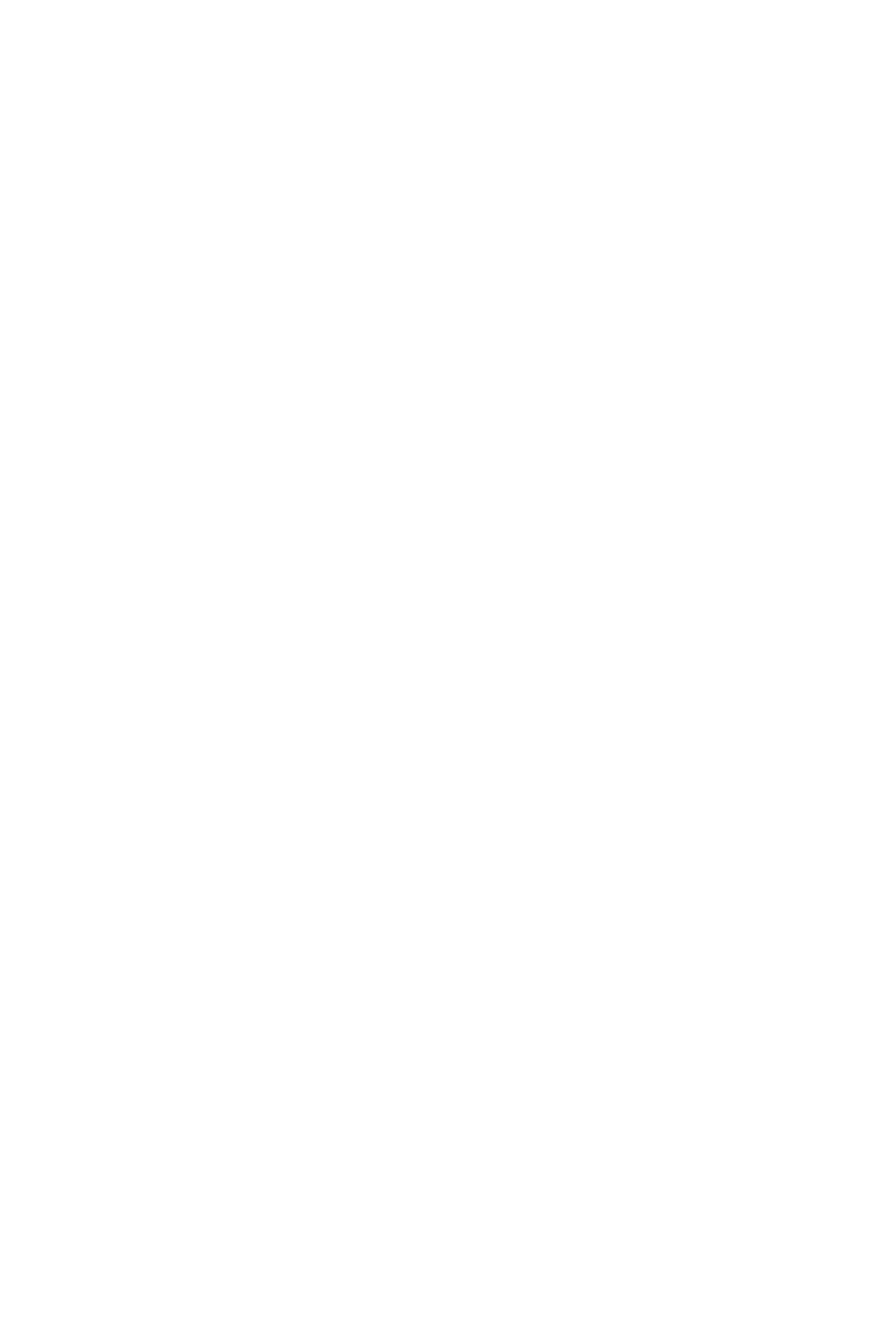
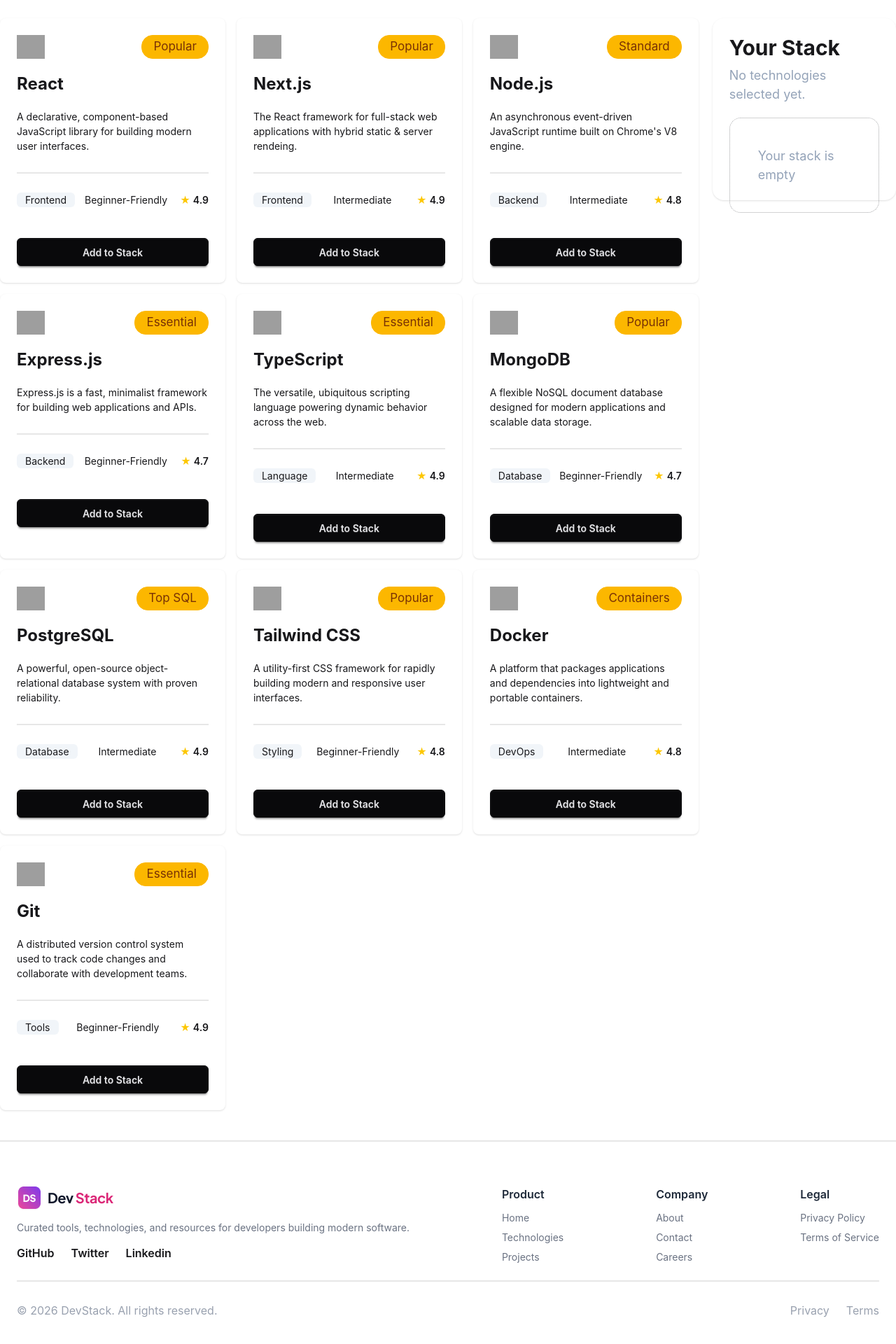
Before and after one commit to alhazuddin07/assignment-number-5, a React (Vite) app: page / in a window 1280 px wide. Shown: the part 688-2608 px from the top of the page at 70% size. Before the commit the page ends 800 px from the top, so only its background shows below. Built offline with nearby package versions, Linux system fonts and the light colour scheme; grey boxes are pictures that could not be loaded.

Commit message:
card complete

```diff
--- a/public/data.json
+++ b/public/data.json
@@ -13,7 +13,7 @@
     "id": "nextjs",
     "name": "Next.js",
     "category": "Frontend",
-    "description": "A React framework for building fast, scalable, and production-ready web applications.",
+    "description": "The React framework for full-stack web applications with hybrid static & server rendeing.",
     "icon": "https://icon.icepanel.io/Technology/svg/Next.js.svg",
     "rating": 4.9,
     "difficulty": "Intermediate",
@@ -23,17 +23,17 @@
     "id": "nodejs",
     "name": "Node.js",
     "category": "Backend",
-    "description": "A JavaScript runtime that allows developers to build fast and scalable server-side applications.",
+    "description": "An asynchronous event-driven JavaScript runtime built on Chrome's V8 engine.",
     "icon": "https://icon.icepanel.io/Technology/svg/Node.js.svg",
     "rating": 4.8,
     "difficulty": "Intermediate",
-    "badge": "Fast"
+    "badge": "Standard"
   },
   {
     "id": "expressjs",
     "name": "Express.js",
     "category": "Backend",
-    "description": "A minimal and flexible Node.js web framework for building APIs and server-side applications.",
+    "description": "Express.js is a fast, minimalist framework for building web applications and APIs.",
     "icon": "https://icon.icepanel.io/Technology/svg/Express.svg",
     "rating": 4.7,
     "difficulty": "Beginner-Friendly",
@@ -43,7 +43,7 @@
     "id": "typescript",
     "name": "TypeScript",
     "category": "Language",
-    "description": "A strongly typed programming language that builds on JavaScript for safer and more maintainable applications.",
+    "description": "The versatile, ubiquitous scripting language powering dynamic behavior across the web.",
     "icon": "https://icon.icepanel.io/Technology/svg/TypeScript.svg",
     "rating": 4.9,
     "difficulty": "Intermediate",
--- a/src/App.tsx
+++ b/src/App.tsx
@@ -2,20 +2,28 @@
 import Banner from "./Components/Banner"
 import Nav from "./Components/Nav"
 import Card from "./Components/Card"
+import type { Icard } from "./types/card"
+import Footer from "./Components/Footer"
+
+
+const cardsFetch = async ():Promise<Icard[]> => {
+  const res = await fetch("/data.json");
+  const data = await res.json();
+  return data;
+}
 
 
 function App() {
-
+  const cardsPromise = cardsFetch();
 
   return (
     <>
-
       <Nav />
       <Banner />
       <Suspense fallback={<p>Loading...</p>}>
-        <Card />
+        <Card cardsPromise={cardsPromise}/>
+        <Footer />
       </Suspense>
-
     </>
   )
 }
--- /dev/null
+++ b/src/Components/AllCard.tsx
@@ -0,0 +1,39 @@
+import React from 'react';
+import type { Icard } from '../types/card';
+
+const AllCard = ({ card }:{card:Icard}) => {
+
+
+
+    return (
+        <div className="card bg-base-100 shadow-sm">
+            <div className="card-body space-y-3">
+
+                <div className="flex justify-between">
+                    <img className='w-10' src={card.icon} alt="" />
+                    <span className="badge badge-xs badge-warning text-[17px] p-4 rounded-2xl">{card.badge}</span>
+                </div>
+                <div className='text-2xl font-bold'>{card.name}</div>
+                <div>{card.description}</div>
+
+                <div className='divider'></div>
+
+                <div className='flex justify-between items-center'>
+                    <div className='bg-[#F1F5F9] px-3 rounded-md'>{card.category}</div>
+                    <div>{card.difficulty}</div>
+                    <div className='font-semibold'>
+                        <span className='text-yellow-400 p-1'>★</span>
+                        {card.rating}
+                    </div>
+                </div>
+
+                <div className="mt-6">
+                    <button className="btn btn-neutral btn-block rounded-md">Add to Stack</button>
+                </div>
+            </div>
+
+        </div>
+    );
+};
+
+export default AllCard;
--- a/src/Components/Card.tsx
+++ b/src/Components/Card.tsx
@@ -1,14 +1,55 @@
-import React from 'react';
+import React, { use } from 'react';
+import type { Icard } from '../types/card';
+import AllCard from './AllCard';
 
-const Card = () => {
+
+interface CardsProps {
+    cardsPromise: Promise<Icard[]>
+};
+
+const Card = ({ cardsPromise }: CardsProps) => {
+    const cards = use(cardsPromise);
+    // console.log(cards, "cards")
+
     return (
-        <>
-            <div className='container mx-auto'>
+        <div className='container mx-auto'>
+
+            {/* Title */}
+            <div>
                 <h1 className='text-4xl font-bold py-1.5'>Explore the <span
-                 className='text-pink-500'> Technologies</span> </h1>
-                <p className='text-[#64748B]'>Pick one technology per category to build your ideal stack.</p>
+                    className='text-pink-500'> Technologies</span>
+                </h1>
+                <p className='text-[#64748B] mb-6'>Pick one technology per category to build your ideal stack.</p>
+
+
             </div>
-        </>
+
+
+            {/* Card */}
+            <div className='flex justify-between gap-5'>
+                <div className='grid grid-cols-3 gap-4 mt-6'>
+                    {cards.map((card: Icard, ind: number) => {
+                        return (
+                            <AllCard key={ind} card={card} />
+                        )
+                    })
+                    }
+                </div>
+
+                {/* scound card */}
+                <div className="w-150 h-65 shadow-sm mt-6 rounded-2xl">
+                    <div className="card-body">
+                        <h2 className="text-3xl font-bold">Your Stack</h2>
+                        <p className='pb-3 text-[#94A3B8] text-[18px]'>No technologies selected yet.</p>
+
+                        <div className='text-[#94A3B8] text-[18px] border border-dotted border-[#a4a5a7] rounded-2xl p-10'>
+                            Your stack is empty
+                        </div>
+                    </div>
+                </div>
+            </div>
+
+        </div>
     );
 };
 
--- /dev/null
+++ b/src/Components/Footer.tsx
@@ -0,0 +1,88 @@
+import React from 'react';
+import FLogo from '../assets/logo-text.png'
+
+const Footer = () => {
+    return (
+        <footer className="mt-9">
+
+            <div className='divider'></div>
+
+            <div className="container mx-auto px-6 py-10">
+
+                <div className="flex justify-between gap-8">
+
+                    {/* About */}
+                    <div>
+                        <h2 className="text-xl font-bold">
+                            <img src={FLogo} alt="" />
+                        </h2>
+
+                        <p className="mt-3 text-sm leading-6 text-gray-500">
+                            Curated tools, technologies, and resources for developers building
+                            modern software.
+                        </p>
+
+                        <div className='flex gap-6 mt-3 font-semibold'>
+                            <p>GitHub</p>
+                            <p>Twitter</p>
+                            <p>Linkedin</p>
+                        </div>
+                    </div>
+
+                    {/* Product */}
+                    <div>
+                        <h3 className="font-semibold text-gray-800">
+                            Product
+                        </h3>
+
+                        <div className="mt-3 space-y-2 text-sm text-gray-500">
+                            <p>Home</p>
+                            <p>Technologies</p>
+                            <p>Projects</p>
+                        </div>
+                    </div>
+
+                    {/* Company */}
+                    <div>
+                        <h3 className="font-semibold text-gray-800">
+                            Company
+                        </h3>
+
+                        <div className="mt-3 space-y-2 text-sm text-gray-500">
+                            <p>About</p>
+                            <p>Contact</p>
+                            <p>Careers</p>
+                        </div>
+                    </div>
+
+                    {/* Legal */}
+                    <div>
+                        <h3 className="font-semibold text-gray-800">
+                            Legal
+                        </h3>
+
+                        <div className="mt-3 space-y-2 text-sm text-gray-500">
+                            <p>Privacy Policy</p>
+                            <p>Terms of Service</p>
+                        </div>
+                    </div>
+
+                </div>
+
+                <div className='divider'></div>
+
+                {/* Copyright */}
+                <div className="flex justify-between mt-6 text-xs text-gray-400">
+                    <div className='text-[16px]'>© 2026 DevStack. All rights reserved.</div>
+                    <div className='flex gap-6 text-[16px]'>
+                        <p>Privacy</p>
+                        <p>Terms</p>
+                    </div>
+                </div>
+
+            </div>
+        </footer>
+    );
+};
+
+export default Footer;
--- /dev/null
+++ b/src/types/card.ts
@@ -0,0 +1,12 @@
+import type { SrvRecord } from "dns";
+
+export interface Icard{
+    id: string,
+    name: string,
+    category: string,
+    description: string,
+    icon: string,
+    rating: number,
+    difficulty: string,
+    badge: string,
+}
```
Also changed, not shown: src/Components/SelectedItem.tsx (added, +10 -0 lines).
